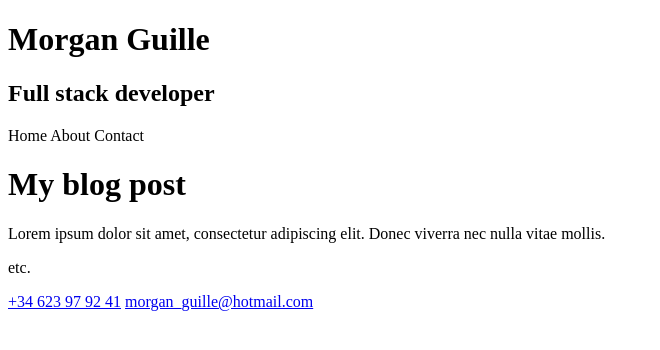
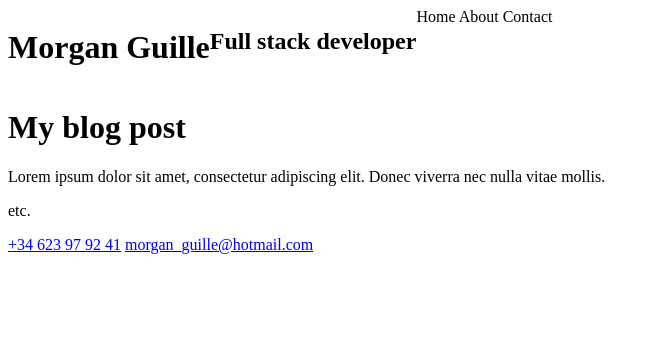
Before and after one commit to MorganGuille/morganguille.github.io, a plain HTML site: page index.html in a window 1280 px wide. Shown: the whole page, without its empty margins (0-660 px from the left). Drawn offline with Linux system fonts and the light colour scheme.

Commit message:
Add stylesheet link to index.html
Added a link to the stylesheet in the head section.

```diff
--- a/index.html
+++ b/index.html
@@ -1,7 +1,7 @@
 <!DOCTYPE html>
 <html>
   <head>
-    <!-- Document metadata -->
+    <link rel="stylesheet" href="styles.css">
   </head>
   <body>
     <header>
```
